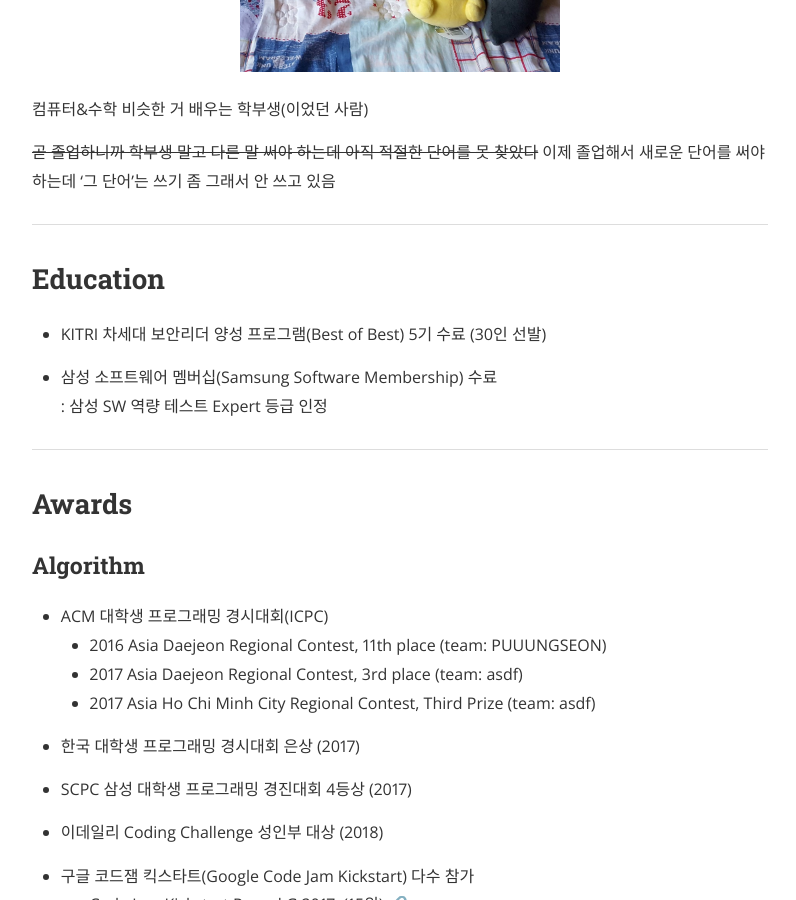
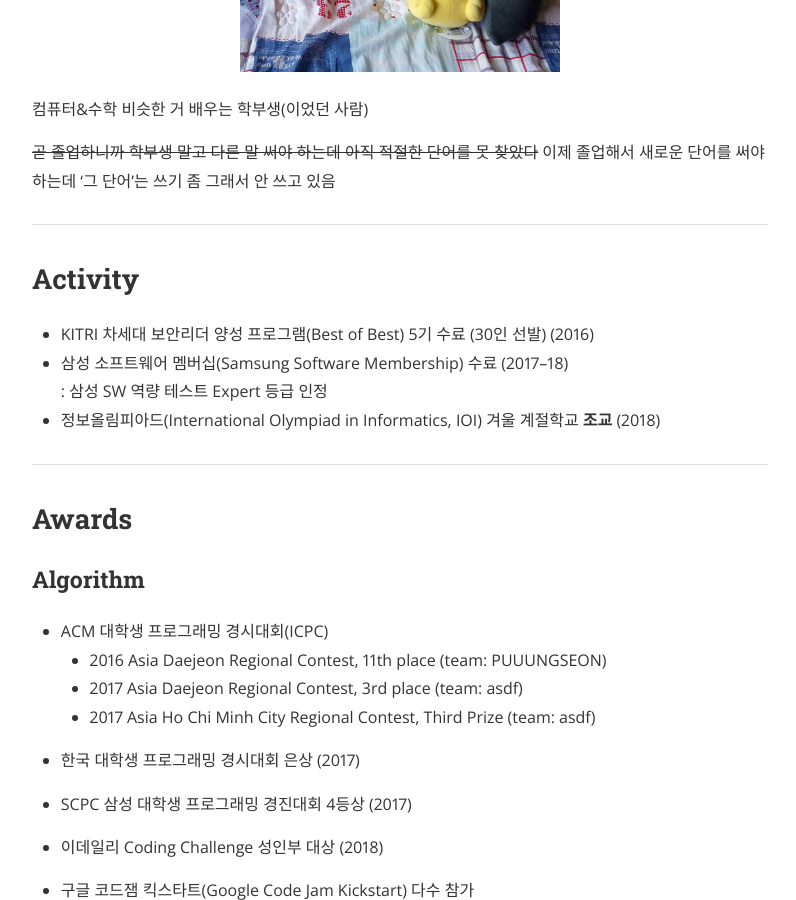
Before and after one commit to nyan101/nyan101.github.io, a Jekyll site: the page built from about.md, in a window 1280 px wide and 900 px high, scrolled down 462 px. Shown: the whole window, without its empty margins (240-1036 px from the left). Built offline with Jekyll 4.4.1, drawn with Linux system fonts in a browser that asks for light colours; nearby versions of some CDN libraries; a style sheet for code colours, icons or effects is not loaded.

Commit message:
update about page

```diff
--- a/about.md
+++ b/about.md
@@ -13,11 +13,11 @@ permalink: /about/
 
 ---
 
-## Education
+## Activity
 
-* KITRI 차세대 보안리더 양성 프로그램(Best of Best) 5기 수료 (30인 선발)
-
-* 삼성 소프트웨어 멤버십(Samsung Software Membership) 수료 <br> : 삼성 SW 역량 테스트 Expert 등급 인정
+* KITRI 차세대 보안리더 양성 프로그램(Best of Best) 5기 수료 (30인 선발) (2016)
+* 삼성 소프트웨어 멤버십(Samsung Software Membership) 수료 (2017–18)<br> : 삼성 SW 역량 테스트 Expert 등급 인정
+* 정보올림피아드(International Olympiad in Informatics, IOI) 겨울 계절학교 **조교** (2018)
 
 ---
 
```
